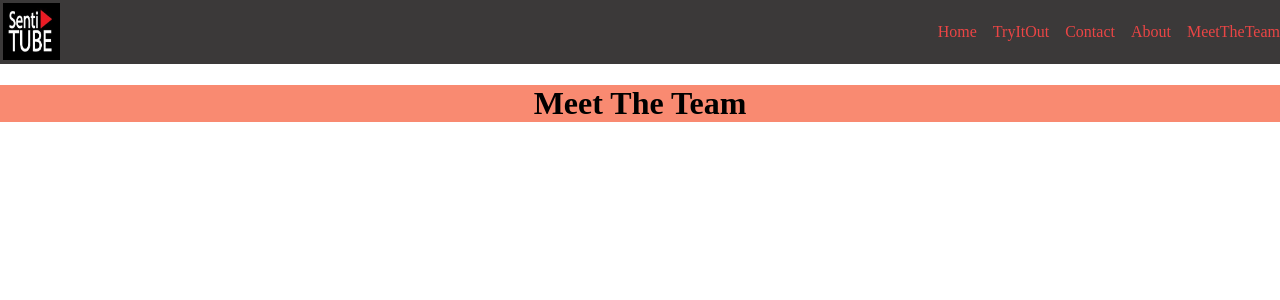
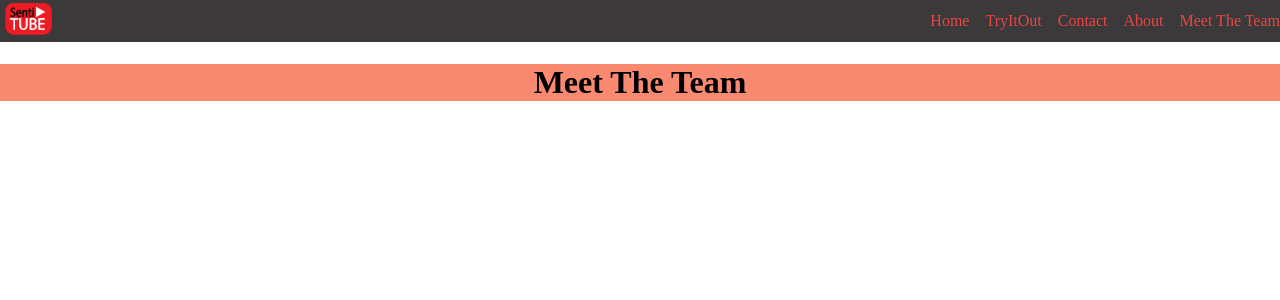
Before and after one commit to dsplayerX/project-sentitube-webapp, a React (Create React App) app: page /MeetTheTeam in a window 1280 px wide. Shown: the top 300 px of the page. Built offline with nearby package versions, Linux system fonts and the light colour scheme.

Commit message:
added the changed logo in to the Navbar.js file

```diff
--- a/src/components/NavBar.js
+++ b/src/components/NavBar.js
@@ -1,15 +1,18 @@
 import React from "react";
 import { Link, useMatch, useResolvedPath } from "react-router-dom";
-import logo from './sentitube-icon.jpg';
+import logo from './2ng.png';
 
 function NavBar() {
   return (
     <nav className="nav">
+      <div className="div_logo">
       <Link to="/" className="site-logo">
         <img src={logo} alt="Logo" className="logo" />
       </Link>
+      </div>
 
-      <ul>
+      <div className="div_link" >
+      <ul className="nav_link">
         <li>
           <CustomLink to="/">Home</CustomLink>
         </li>
@@ -23,9 +26,10 @@ function NavBar() {
           <CustomLink to="/About">About</CustomLink>
         </li>
         <li>
-          <CustomLink to="/MeetTheTeam">MeetTheTeam</CustomLink>
+          <CustomLink to="/MeetTheTeam">Meet The Team</CustomLink>
         </li>
       </ul>
+      </div>
     </nav>
   );
 }
```
